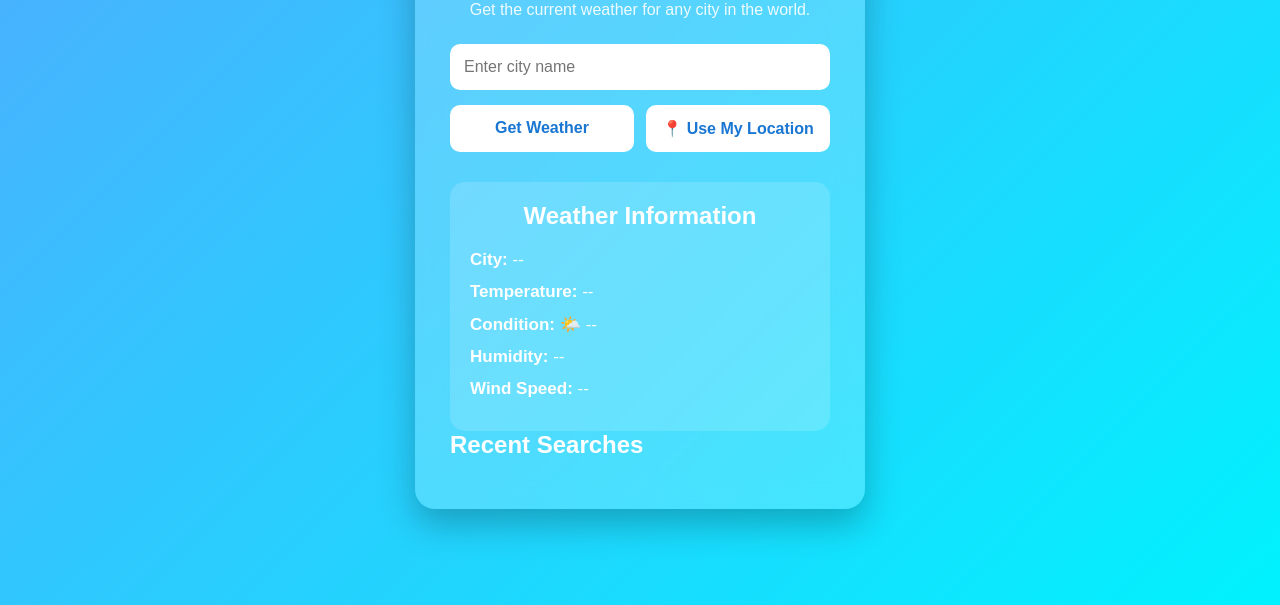
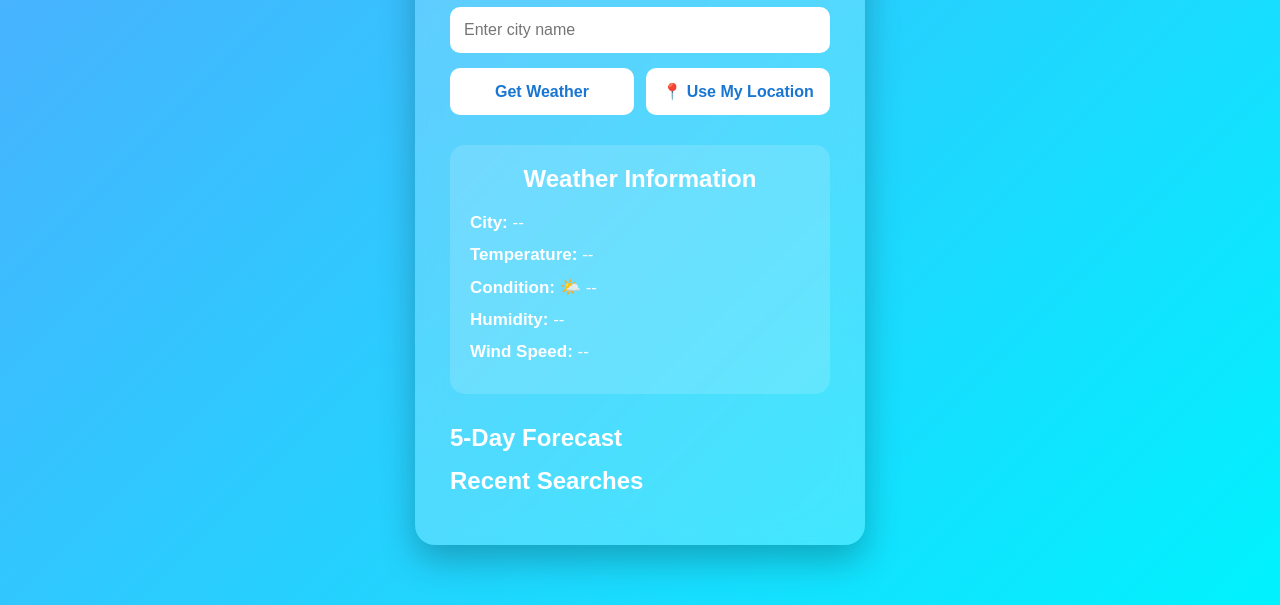
Before and after one commit to collinskosgei834-boop/WeatherApp, a plain HTML site: page index.html in a window 1280 px wide. Shown: the part 195-800 px from the top of the page. Drawn offline with Linux system fonts and the light colour scheme.

Commit message:
error again

```diff
--- a/index.html
+++ b/index.html
@@ -59,6 +59,15 @@
     <p><strong>Wind Speed:</strong> <span id="wind">--</span></p>
 
 </div>
+<div id="forecast">
+
+    <h2>5-Day Forecast</h2>
+
+    <div id="forecastContainer">
+
+    </div>
+
+</div>
 <h2>Recent Searches</h2>
 
 <ul id="recentSearches">
```
